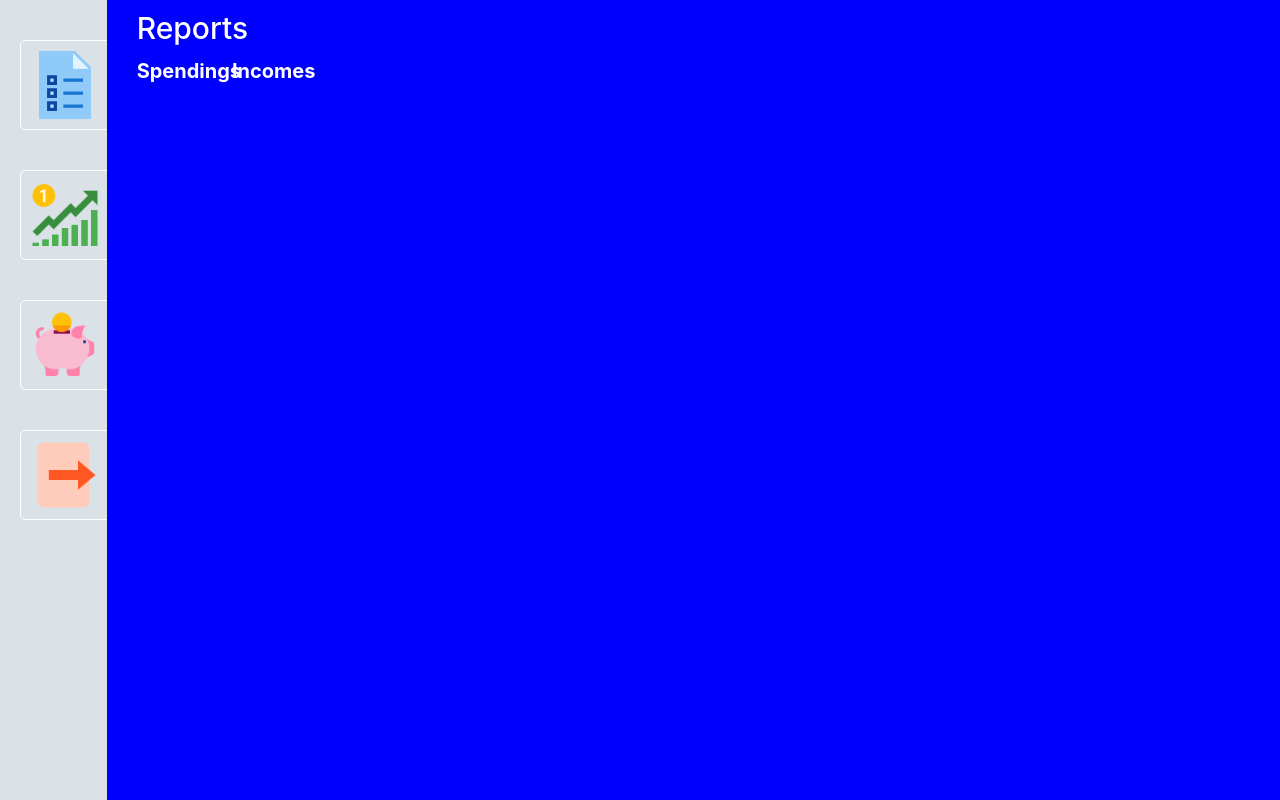
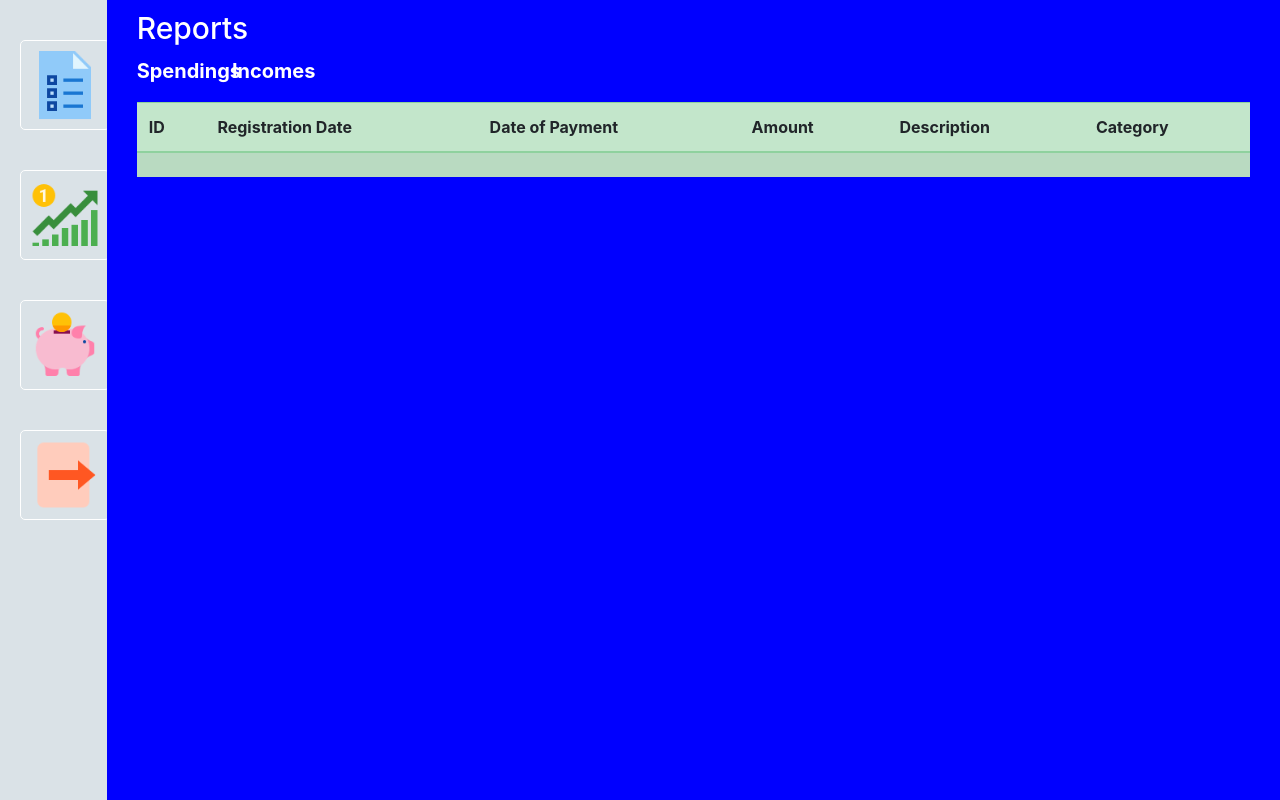
Before and after one commit to Krisztina75/BudgetManager, an Angular app in the folder angular-budgetmanager/: page /reports in a window 1280 px wide. Built offline with nearby package versions, Linux system fonts and the light colour scheme.

Commit message:
create the empty table in reports page

```diff
--- a/angular-budgetmanager/src/app/pages/incomes-table/incomes-table.component.html
+++ b/angular-budgetmanager/src/app/pages/incomes-table/incomes-table.component.html
@@ -1 +1,21 @@
-<p>incomes-table works!</p>
+<div class="container-fluid">
+  <div class="row">
+    <div class="col-12">
+      <strong>
+        <h3 class="title">Reports</h3>
+      </strong>
+    </div>
+  </div>
+  <div class="row">
+    <div class="col-1">
+      <div>
+        <a class="subtitle" routerLink="/reports">Spendings</a>
+      </div>
+    </div>
+    <div class="col-1">
+      <div>
+        <a class="subtitle" routerLink="/reports/incomes">Incomes</a>
+      </div>
+    </div>
+  </div>
+</div>
--- a/angular-budgetmanager/src/app/pages/reports/reports.component.html
+++ b/angular-budgetmanager/src/app/pages/reports/reports.component.html
@@ -18,4 +18,30 @@
       </div>
     </div>
   </div>
+  <div class="row">
+    <div class="col-12">
+      <table class="table table-success table-striped mt-3">
+        <thead>
+          <tr>
+            <th>ID</th>
+            <th>Registration Date</th>
+            <th>Date of Payment</th>
+            <th>Amount</th>
+            <th>Description</th>
+            <th>Category</th>
+          </tr>
+        </thead>
+        <tbody>
+          <tr>
+            <td></td>
+            <td></td>
+            <td></td>
+            <td></td>
+            <td></td>
+            <td></td>
+          </tr>
+        </tbody>
+      </table>
+    </div>
+  </div>
 </div>
```
